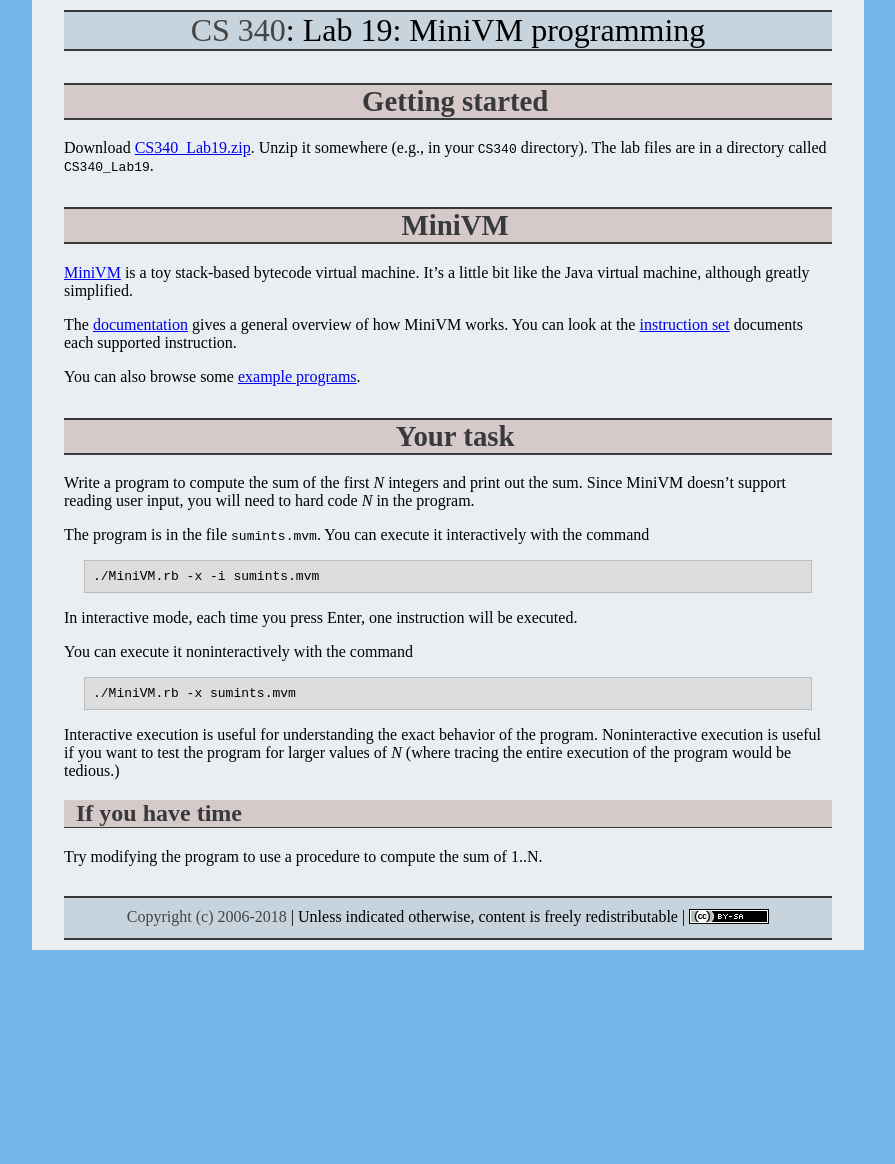
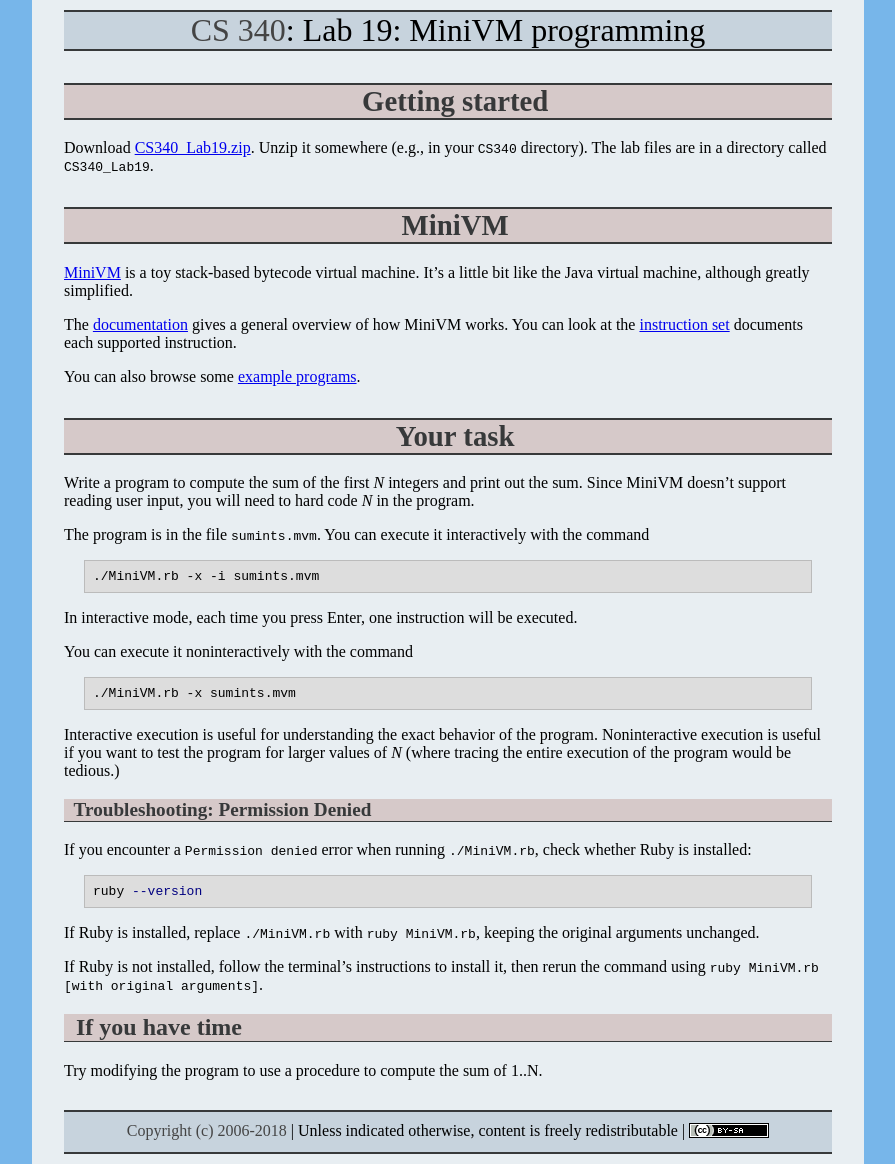
Before and after one commit to ycpcs/cs340-fall2026, a Jekyll site: the page built from labs/lab19.md, in a window 1280 px wide. Shown: the whole page, without its empty margins (192-1087 px from the left). Built offline with Jekyll 4.4.1, drawn with Linux system fonts in a browser that asks for light colours; before the commit the page ends 950 px from its top, so only the background shows below that.

Commit message:
Update lab19.md

````diff
--- a/labs/lab19.md
+++ b/labs/lab19.md
@@ -31,6 +31,18 @@ You can execute it noninteractively with the command
 
 Interactive execution is useful for understanding the exact behavior of the program.  Noninteractive execution is useful if you want to test the program for larger values of *N* (where tracing the entire execution of the program would be tedious.)
 
+### Troubleshooting: Permission Denied
+
+If you encounter a `Permission denied` error when running `./MiniVM.rb`, check whether Ruby is installed:
+
+```bash
+ruby --version
+```
+
+If Ruby is installed, replace `./MiniVM.rb` with `ruby MiniVM.rb`, keeping the original arguments unchanged.
+
+If Ruby is not installed, follow the terminal's instructions to install it, then rerun the command using `ruby MiniVM.rb [with original arguments]`.
+
 ## If you have time
 
 Try modifying the program to use a procedure to compute the sum of 1..N.
````
